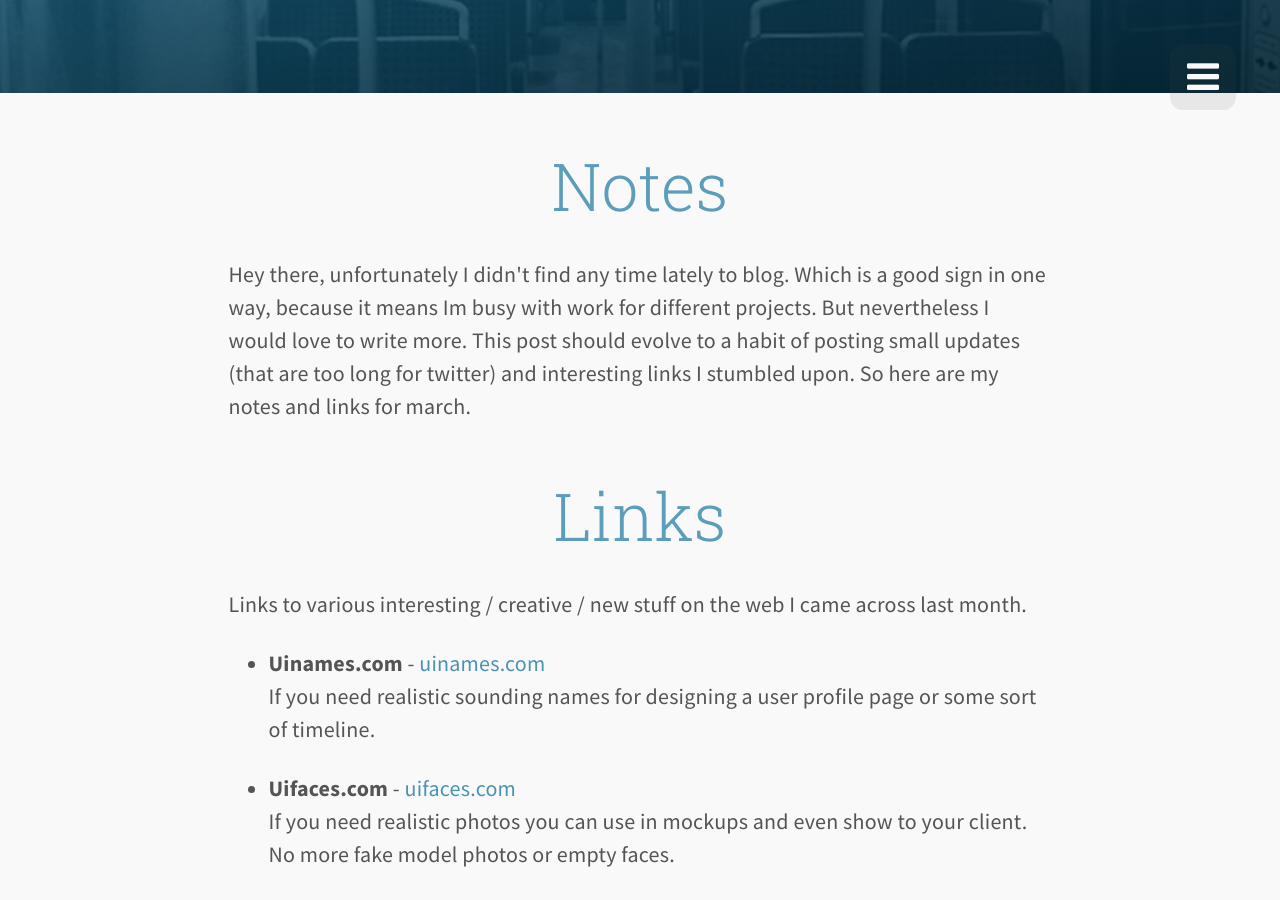
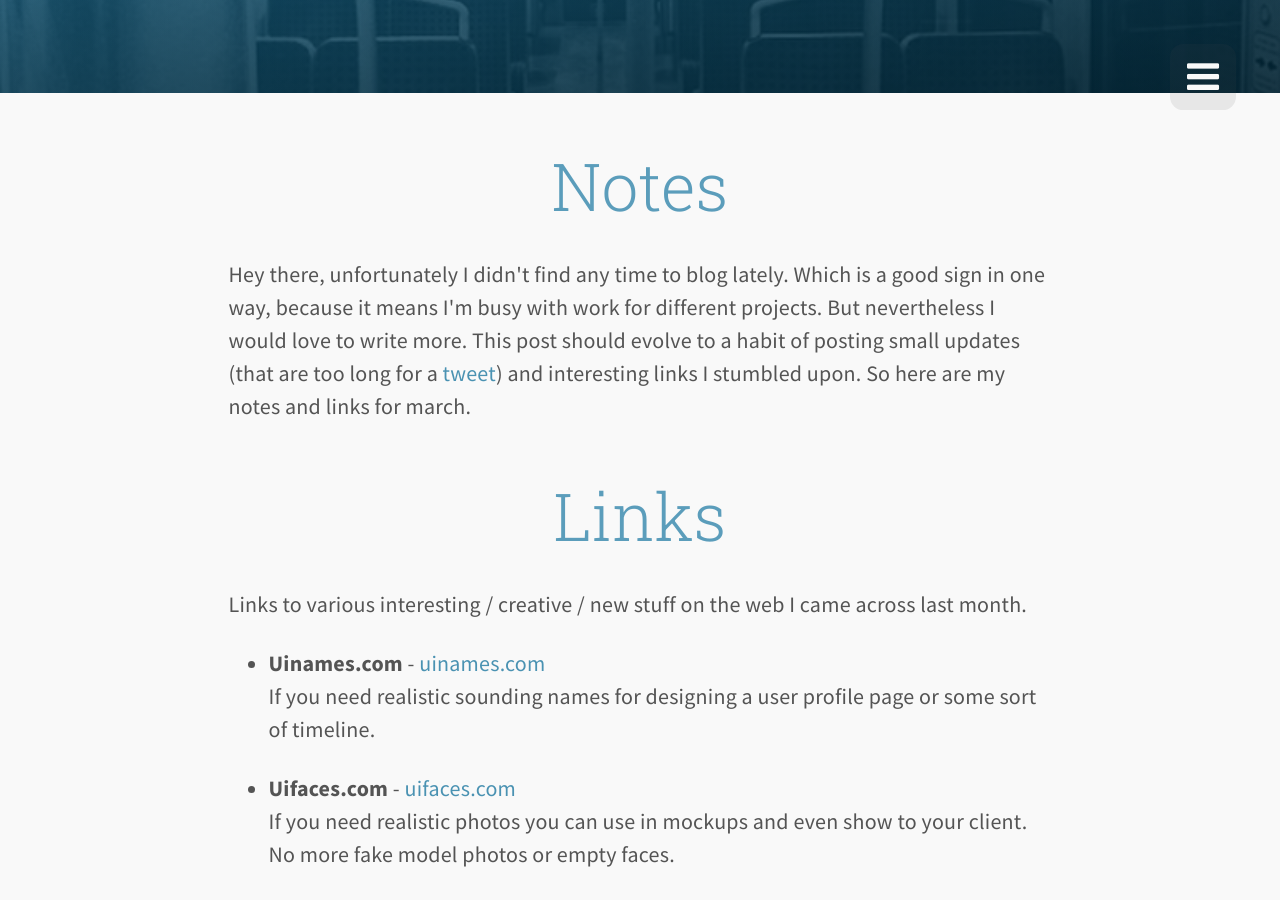
Before and after one commit to l4ci/l4ci.github.io, a Jekyll site: the page built from _posts/2014-04-04-links-and-notes-1-march.html, in a window 1280 px wide and 900 px high, scrolled down 476 px. Built offline with Jekyll 4.4.1, drawn with Linux system fonts in a browser that asks for light colours; nearby versions of some CDN libraries; Markdown is read by kramdown in place of the engine named in the settings.

Commit message:
few text changes

```diff
--- a/_posts/2014-04-04-links-and-notes-1-march.html
+++ b/_posts/2014-04-04-links-and-notes-1-march.html
@@ -11,7 +11,7 @@ cover:     cover_nl_march_2014.jpg
     <div class="col-75">
       <h2>Notes</h2>
       <p>
-        Hey there, unfortunately I didn't find any time lately to blog. Which is a good sign in one way, because it means Im busy with work for different projects. But nevertheless I would love to write more. This post should evolve to a habit of posting small updates (that are too long for twitter) and interesting links I stumbled upon. So here are my notes and links for march.
+        Hey there, unfortunately I didn't find any time to blog lately. Which is a good sign in one way, because it means I'm busy with work for different projects. But nevertheless I would love to write more. This post should evolve to a habit of posting small updates (that are too long for a <a href="https://twitter.com/{{site.me.twitter}}">tweet</a>) and interesting links I stumbled upon. So here are my notes and links for march.
       </p>
 
       <h2>Links</h2>
```
